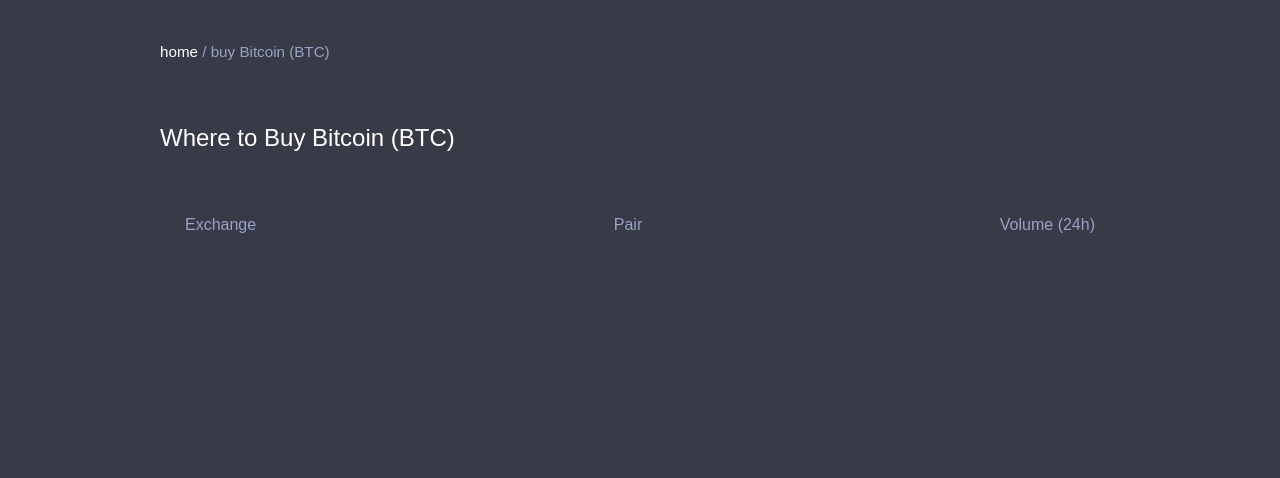
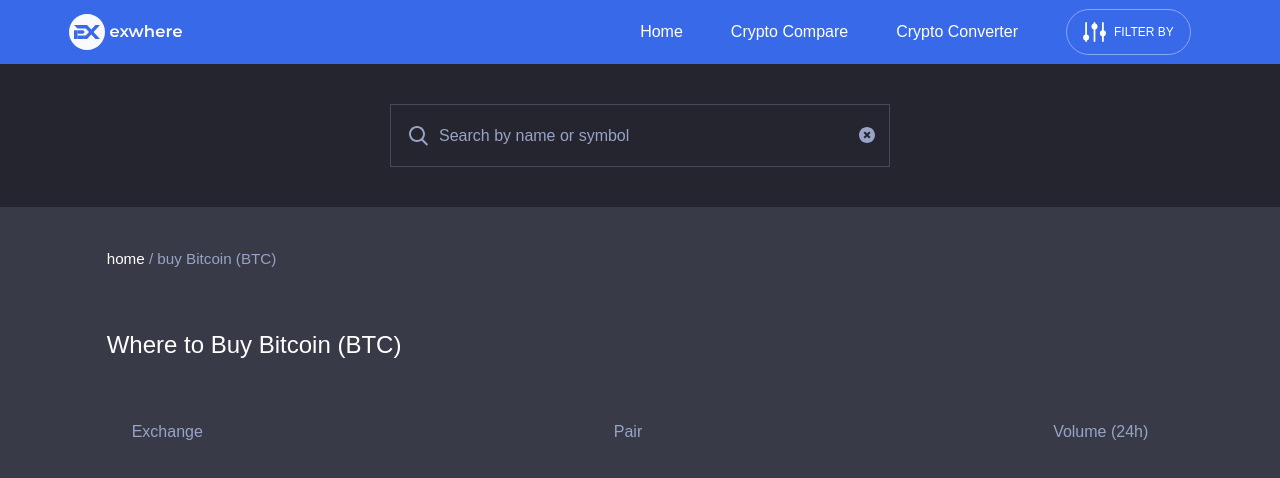
Before and after one commit to koradiyanirav/Jquery, a plain HTML site: page btc.html in a window 1280 px wide. Drawn offline with Linux system fonts and the light colour scheme; no server answers.

Commit message:
todo file

```diff
--- a/btc.html
+++ b/btc.html
@@ -9,7 +9,13 @@
     <title>Where to Buy Bitcoin (BTC) | Bitcoin Price History | Exwhere</title>
 </head>
 <style>
+    * {
+        box-sizing: border-box;
+        border: 0 solid #e2e8f0;
+    }
+
     body {
+        overflow-x: hidden;
         margin: 0;
         padding: 0;
         background-color: rgba(56, 58, 71, 1);
@@ -17,8 +23,162 @@
         color: white;
     }
 
+    .nav {
+        top: 0;
+        position: sticky;
+        z-index: 2;
+        height: 64px;
+        background-color: rgba(56, 105, 232, 1);
+        display: flex;
+        justify-content: center;
+        width: 100vw;
+        padding-right: 20px;
+    }
+
+    .nav_item {
+        display: flex;
+        justify-content: space-between;
+        align-items: center;
+        width: 1121.66px;
+        line-height: 24px;
+    }
+
+    .nav_item_a {
+        display: flex;
+    }
+
+    .nav_img {
+        height: 36px;
+        width: 113px;
+    }
+
+    .nav_content {
+        display: flex;
+        align-items: center;
+    }
+
+    .nav_a {
+        text-decoration: none;
+        font-weight: 500;
+        padding: 9px 24px;
+        color: rgba(255, 255, 255, 1);
+        line-height: 24px;
+    }
+
+    .nav_a:hover {
+        background-color: rgba(0, 0%, 100%, .1);
+        border-radius: 4px;
+    }
+
+    .nav_filter {
+        display: flex;
+        justify-content: center;
+        align-items: center;
+        border: 1px solid rgba(136, 167, 246, 1);
+        border-radius: 50rem;
+        padding: 12px 16px;
+        margin-left: 24px;
+        text-decoration: none;
+        color: white;
+    }
+
+    .svg_filter {
+        margin-right: 8px;
+        width: 23px;
+    }
+
+    .filter_a {
+        font-size: 12px;
+        line-height: 18px;
+    }
+
+    .section {
+        background-color: rgba(36, 37, 46, 1);
+        width: 100%;
+    }
+
+    .section_item {
+        padding: 40px 0px;
+        display: flex;
+        justify-content: center;
+        align-items: center;
+        flex-direction: column;
+    }
+
+    .section_form {
+        position: relative;
+        width: 500px;
+        margin: auto;
+    }
+
+    .search[type=text] {
+        width: 100%;
+        height: 63px;
+        border: 1px solid rgb(71, 73, 92);
+        background-color: rgb(36, 37, 46);
+        font-size: 16px;
+        line-height: 24px;
+        font-weight: 300;
+        padding: 0px 40px 0px 48px;
+        color: white;
+        -webkit-transition: 0.5s;
+        transition: 0.5s;
+        outline: none;
+    }
+
+    .search::placeholder {
+        color: #98a3c6 !important;
+    }
+
+    .search[type=text]:focus {
+        border: 1px solid rgb(56, 105, 232) !important;
+    }
+
+    .search_logo {
+        position: absolute;
+        top: 22.047px;
+        left: 19px;
+        height: 15px;
+        line-height: 24px;
+    }
+
+    .svg_search {
+        height: 20px;
+        width: 20px;
+    }
+
+    .clear_logo {
+        position: absolute;
+        top: 22.047px;
+        right: 15px;
+        height: 15px;
+        line-height: 24px;
+    }
+
+    .svg_clear {
+        height: 16px;
+        width: 16px;
+        cursor: pointer;
+    }
+
+    #contenier {
+        width: 75% !important;
+        margin: auto !important;
+    }
+
+    #myTable {
+        width: 100%;
+    }
+
+    #contain {
+        font-weight: 400;
+        padding-top: 48px;
+        color: rgba(255, 255, 255, 1);
+        font-size: 24px;
+    }
+
     #btc_container {
-        width: 75%;
+        width: 83.33%;
         margin: auto;
         line-height: 24px;
         font-size: 15.2px;
@@ -33,7 +193,7 @@
         color: rgba(255, 255, 255, 1);
     }
 
-    #btc_item_one:hover{
+    #btc_item_one:hover {
         color: #8dadfc;
     }
 
@@ -74,7 +234,8 @@
         color: rgba(152, 163, 198, 1);
     }
 
-    #bitcoin_bar, th{
+    #bitcoin_bar,
+    th {
         font-weight: 300;
     }
 
@@ -90,22 +251,18 @@
         padding-left: 24px;
         padding-right: 24px;
         height: 80px;
-        border-bottom: 1px solid rgba(71,73,92,1);
+        border-bottom: 1px solid rgba(71, 73, 92, 1);
         cursor: pointer;
     }
 
-    #bitCoin:hover{
-        background: linear-gradient(90deg,#57596b,#47495c);
+    #bitCoin:hover {
+        background: linear-gradient(90deg, #57596b, #47495c);
     }
 
-    #Bitcoin{
+    #Bitcoin {
         display: flex;
         align-items: center;
         width: 33.333%;
-    }
-
-    div:nth-child(1){
-        margin-right: 16px;
     }
 
     #btc_symbol {
@@ -113,17 +270,17 @@
         text-align: center;
         font-size: 14px;
         line-height: 21px;
-        color: rgba(141,173,252, 1);
+        color: rgba(141, 173, 252, 1);
     }
 
-    #btc_volume{
+    #btc_volume {
         font-size: 14px;
         line-height: 21px;
         width: 33.333%;
         text-align: right;
     }
 
-    #btc_image{
+    #btc_image {
         border-radius: 50%;
         width: 24px;
         height: 24px;
@@ -133,10 +290,40 @@
         font-weight: 300;
         line-height: 21px;
     }
-
 </style>
 
 <body>
+    <div class="nav">
+        <div class="nav_item">
+            <a href="#" class="nav_item_a">
+                <img src="exwherelogo.svg" class="nav_img">
+            </a>
+            <div class="nav_content">
+                <a href="#" class="nav_a">Home</a>
+                <a href="#" class="nav_a">Crypto Compare</a>
+                <a href="#" class="nav_a">Crypto Converter</a>
+                <a href="#" class="nav_filter">
+                    <img src="exwherefilter.svg" class="svg_filter">
+                    <div class="filter_a">FILTER BY</div>
+                </a>
+            </div>
+        </div>
+    </div>
+    <div class="section">
+        <div class="section_item">
+            <form class="form">
+                <div class="section_form">
+                    <input type="text" class="search" id="Search" placeholder="Search by name or symbol">
+                    <div class="search_logo">
+                        <img src="exwheresearch.svg" class="svg_search">
+                    </div>
+                    <div class="clear_logo">
+                        <img src="exwhereclear.svg" class="svg_clear">
+                    </div>
+                </div>
+            </form>
+        </div>
+    </div>
     <div id="btc_container">
         <div id="btc">
             <a href="exwhere.html" id="btc_item_one">home</a>
@@ -159,6 +346,27 @@
 
 </body>
 <script>
+    $(".clear_logo").on("click", function () {
+        $('.form')[0].reset();
+    });
+
+    var resetb = document.querySelector(".svg_clear");
+    var offcansearch = document.querySelector('.search');
+
+    offcansearch.addEventListener('keyup', function () {
+        var searchSminput = offcansearch.value.length;
+        if (searchSminput == 0) {
+            resetb.style.display = "none";
+        } else {
+            resetb.style.display = "block";
+        }
+    });
+
+    resetb.addEventListener('click', function () {
+        resetb.style.display = "none";
+        offcansearch.focus();
+    });
+
     $.ajax({
         type: "get",
         url: "https://api.exwhere.com/crypto/?skip=0&limit=25&symbol=btc",
```
Also changed, not shown: exwhere.html (+38 -5 lines), search.html (added, +58 -0 lines), todoexmpal.html (added, +61 -0 lines), exwherefilter.svg (added).
